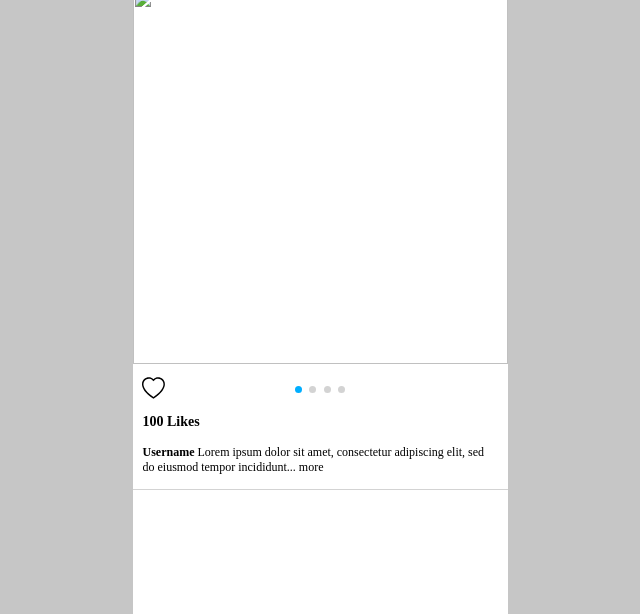
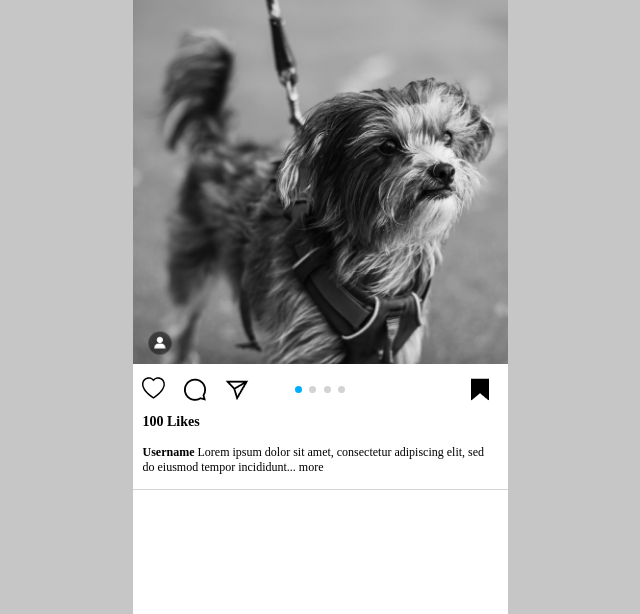
Before and after one commit to newExpand/html-css-practice, a plain HTML site: page index.html in a window 1280 px wide. Shown: the part 186-800 px from the top of the page, without its empty margins (320-960 px from the left). Drawn offline with Linux system fonts and the light colour scheme.

Commit message:
fix: 이미지 파일 경로이동을 통한  경로 수정

```diff
--- a/index.html
+++ b/index.html
@@ -19,7 +19,7 @@
         <div class="instagram">
             <div class="header">
                 <div class="header-left">
-                    <img class="header-img" src="./profile.png" alt="">
+                    <img class="header-img" src="./img/profile.png" alt="">
                     <p>Sweet Rain</p>
                 </div>
                 <div class="header-right">
@@ -27,7 +27,7 @@
                 </div>
             </div>
             <div class="img">
-                <img src="./main.png" alt="">
+                <img src="./img/main.png" alt="">
             </div>
             <div class="footer">
                 <div class="top-left">
--- a/style.css
+++ b/style.css
@@ -120,13 +120,13 @@ body {
 .dialog {
     width: 100%;
     height: 100%;
-    background: url(./dialog.png) center center no-repeat;
+    background: url(./img/dialog.png) center center no-repeat;
 }
 
 .DM {
     width: 100%;
     height: 100%;
-    background: url(./DM.png) center center no-repeat;
+    background: url(./img/DM.png) center center no-repeat;
 }
 
 .top-center {
@@ -144,7 +144,7 @@ body {
 .shared {
     width: 100%;
     height: 100%;
-    background: url(./shared.png) 85% center no-repeat;
+    background: url(./img/shared.png) 85% center no-repeat;
 }
 
 .like {
```
